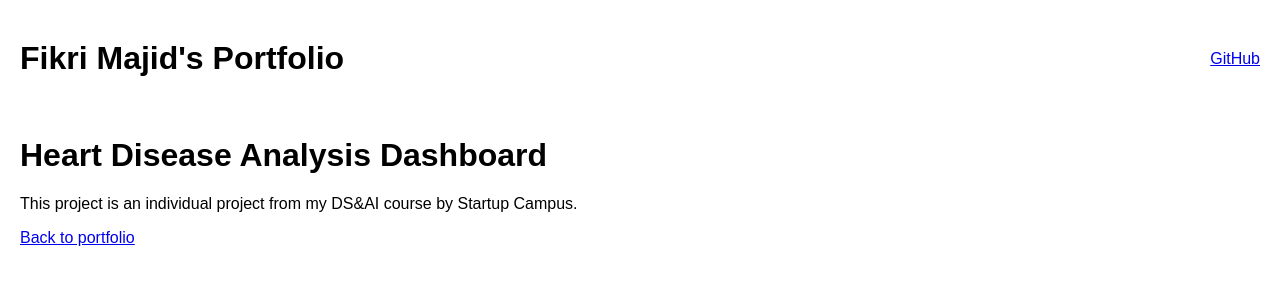
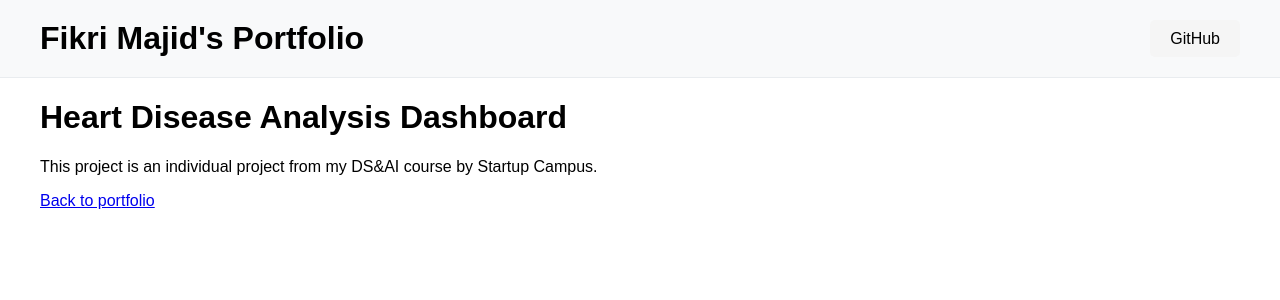
Before and after one commit to WahyuTomo14/portfolio_wahyu, a Jekyll site: the page built from projects/HeartDisease.html, in a window 1280 px wide. Shown: the top 300 px of the page. Built offline with Jekyll 4.4.1, drawn with Linux system fonts in a browser that asks for light colours; a script that is not in the unit is left out.

Commit message:
Update styles.css

```diff
--- a/css/styles.css
+++ b/css/styles.css
@@ -5,27 +5,25 @@ body {
 }
 
 header {
-    padding: 40px 20px 20px; /* Add padding at the top */
-    margin-bottom: 40px; /* Add margin to the bottom to separate header from content */
-    text-align: left;
+    padding: 20px; /* Add padding around the header */
+    background-color: #f8f9fa; /* Light background color */
+    border-bottom: 1px solid #e9ecef; /* Light border at the bottom */
 }
 
 .header-content {
     display: flex;
     align-items: center;
     justify-content: space-between;
+    max-width: 1200px; /* Maximum width for the header content */
+    margin: 0 auto; /* Center the header content */
 }
 
-header h1 {
+header .site-title {
     margin: 0;
-    flex: 1;
+    font-weight: bold;
 }
 
-header p {
-    margin: 0 0 20px 0; /* Add margin at the bottom for spacing */
-}
-
-header .github-link {
+.nav-links a {
     text-decoration: none;
     color: black;
     font-size: 1em;
@@ -36,12 +34,14 @@ header .github-link {
     transition: background-color 0.3s;
 }
 
-header .github-link:hover {
+.nav-links a:hover {
     background-color: #e0e0e0;
 }
 
 main {
     padding: 0 20px;
+    max-width: 1200px; /* Maximum width for the main content */
+    margin: 0 auto; /* Center the main content */
 }
 
 .portfolio {
```
